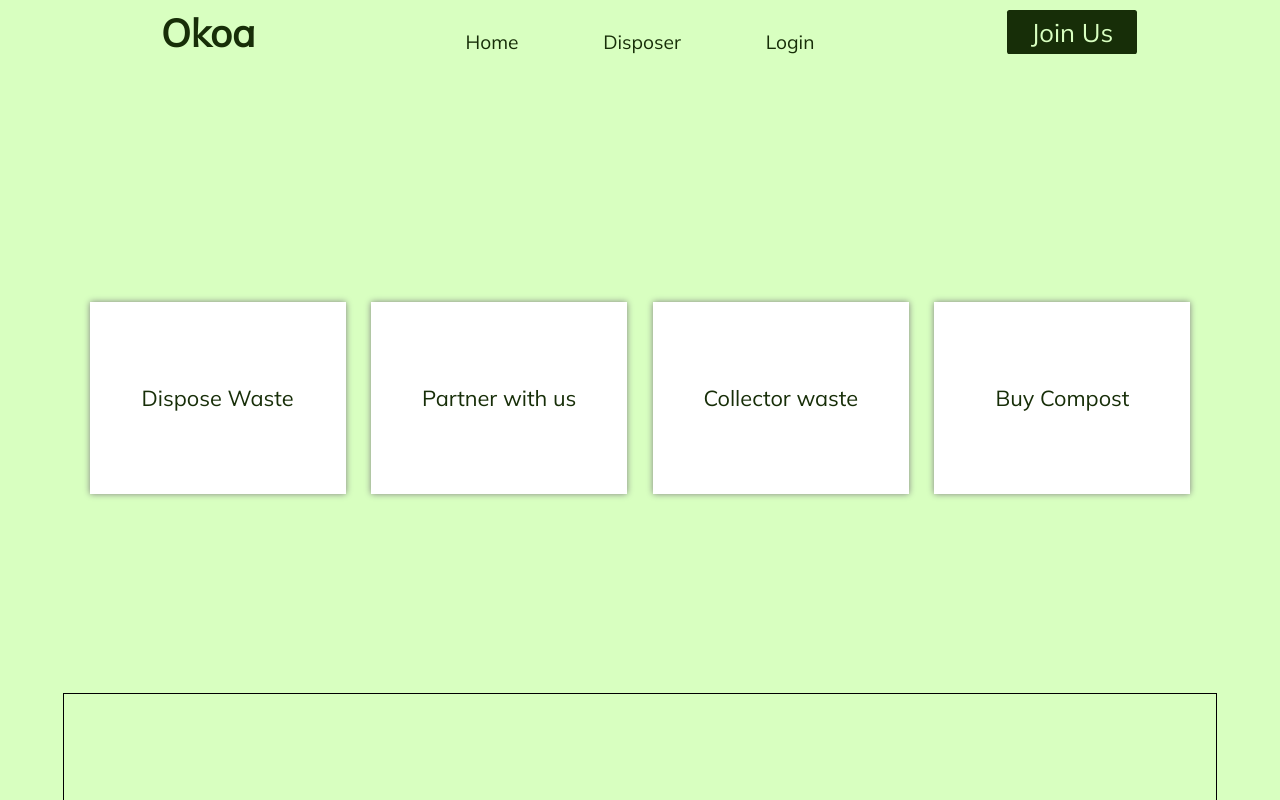
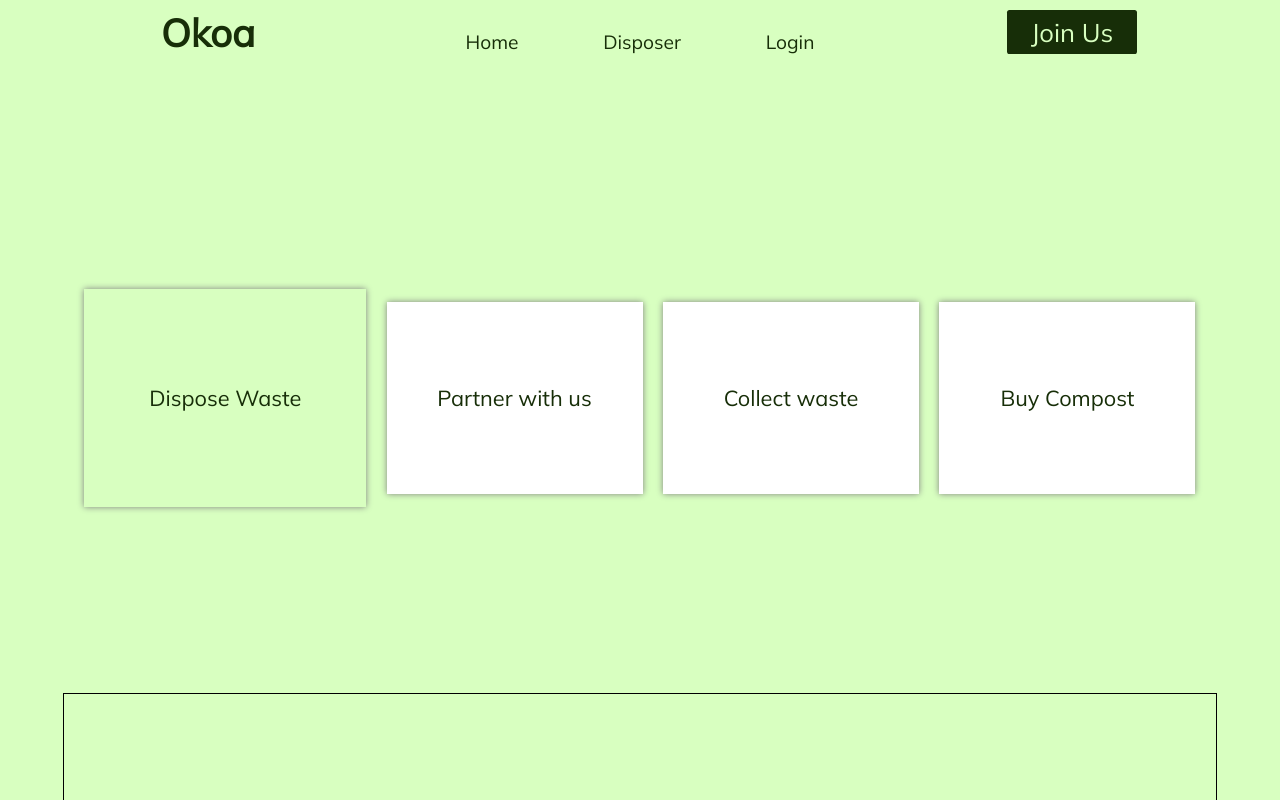
Before and after one commit to MokuaEnock/greenly, a React (Create React App) app: page /redirect in a window 1280 px wide. In both pictures the pointer is over the link "Dispose Waste". Shown: the top 800 px of the page. Built offline with nearby package versions, Linux system fonts and the light colour scheme; no server answers.

Commit message:
add hover effect

```diff
--- a/src/pages/redirect/redirect.css
+++ b/src/pages/redirect/redirect.css
@@ -23,3 +23,9 @@
 }
 
 /* color: #172e08; */
+
+.redirects:hover {
+  background-color: #d8ffc0;
+  width: 22vw;
+  height: 17vw;
+}
--- a/src/pages/redirect/redirect.js
+++ b/src/pages/redirect/redirect.js
@@ -11,7 +11,7 @@ export default function Redirect() {
         Partner with us
       </Link>
       <Link className="redirects" to="/collector">
-        Collector waste
+        Collect waste
       </Link>
       <Link className="redirects" to="/buyer">
         Buy Compost
```
